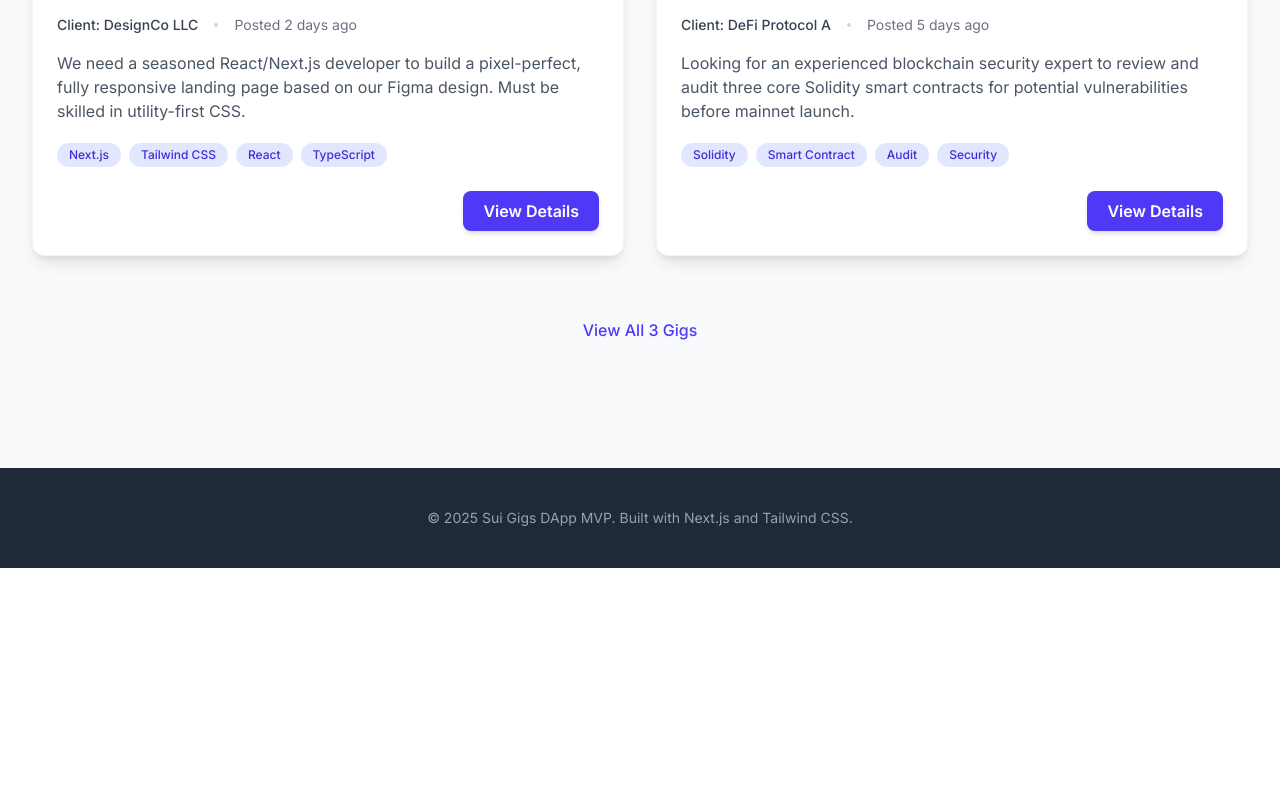
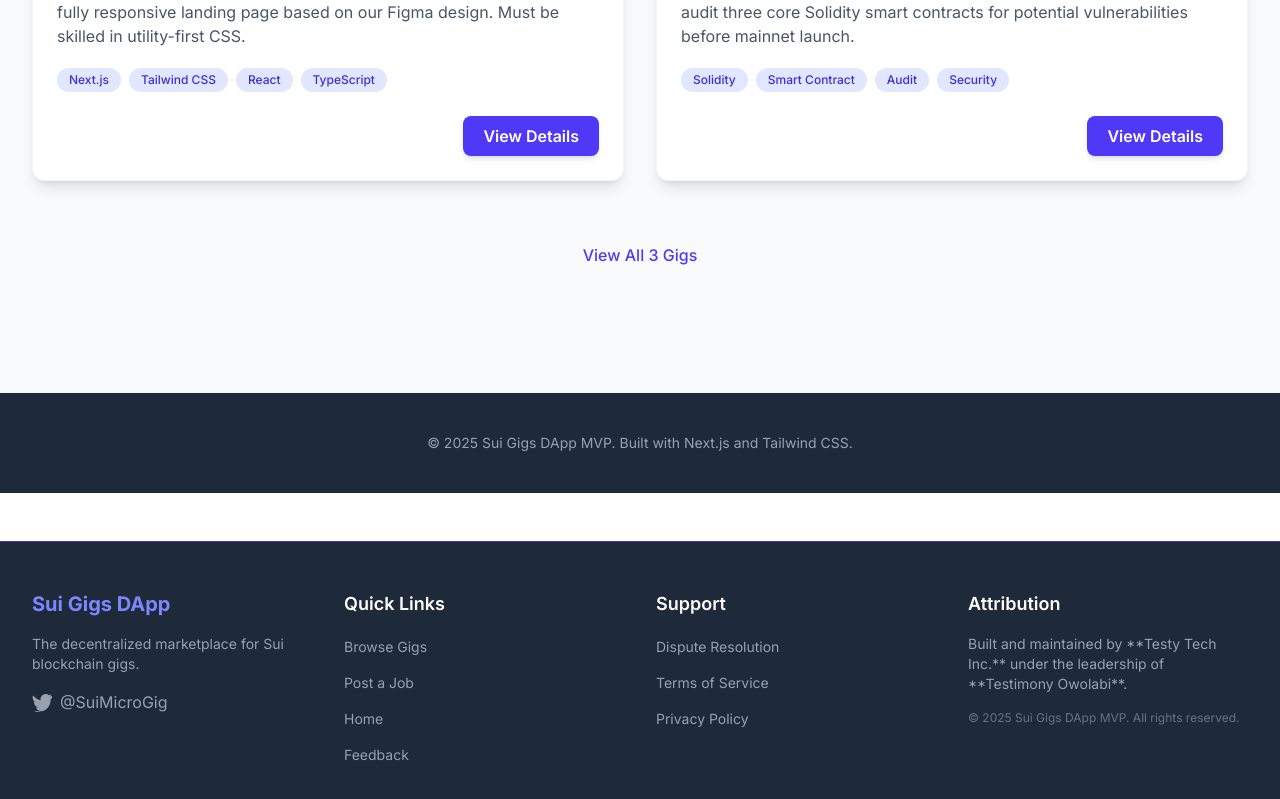
Before and after one commit to buzzdotsui/gig-marketplace-web2, a Next.js app: page /jobs in a window 1280 px wide. Shown: the part 807-1606 px from the top of the page. Before the commit the page ends 1375 px from the top, so only its background shows below. Built offline with nearby package versions, Linux system fonts and the light colour scheme.

Commit message:
fix: Corrected missing html/body tags in layout to resolve runtime error

```diff
--- /dev/null
+++ b/app/components/Footer.tsx
@@ -0,0 +1,92 @@
+// app/components/Footer.tsx
+import Link from 'next/link';
+
+export const Footer = () => {
+    // Footer Link structure for easy mapping
+    const quickLinks = [
+        { name: 'Browse Gigs', href: '/jobs' },
+        { name: 'Post a Job', href: '/post-job' },
+        { name: 'Home', href: '/' },
+        // Placeholder for a detailed 'Feedback' page (MVP link)
+        { name: 'Feedback', href: '#' },
+    ];
+
+    return (
+        <footer className="bg-gray-800 text-white border-t border-indigo-700 mt-12">
+            <div className="max-w-7xl mx-auto py-12 px-4 sm:px-6 lg:px-8">
+                <div className="grid grid-cols-2 md:grid-cols-4 gap-8">
+
+                    {/* Column 1: App Name & Social */}
+                    <div>
+                        <h3 className="text-xl font-bold text-indigo-400 mb-4">Sui Gigs DApp</h3>
+                        <p className="text-gray-400 text-sm mb-4">
+                            The decentralized marketplace for Sui blockchain gigs.
+                        </p>
+
+                        {/* Social Link (X/Twitter) */}
+                        <a
+                            href="https://x.com/SuiMicroGig?s=20"
+                            target="_blank"
+                            rel="noopener noreferrer"
+                            className="text-gray-400 hover:text-indigo-400 transition-colors flex items-center space-x-2"
+                        >
+                            {/* Simple X/Twitter icon placeholder */}
+                            <svg xmlns="http://www.w3.org/2000/svg" width="20" height="20" viewBox="0 0 24 24" fill="currentColor">
+                                <path d="M24 4.557c-.883.392-1.832.656-2.828.775 1.017-.609 1.791-1.574 2.164-2.722-.951.564-2.005.974-3.127 1.195-.897-.957-2.178-1.555-3.594-1.555-3.593 0-6.471 2.946-6.471 6.57 0 .513.056 1.01.17 1.48C6.671 8.528 3.5 6.845 1.465 4.119.988 4.908.72 5.795.72 6.745c0 2.275 1.159 4.265 2.91 5.422-.486-.02-.94-.14-1.341-.377v.081c0 3.181 2.257 5.792 5.242 6.398-.553.151-1.134.232-1.737.232-.42 0-.822-.041-1.222-.119.834 2.585 3.291 4.475 6.183 4.536-2.204 1.764-4.99 2.824-8.03 2.824-.53 0-1.047-.033-1.564-.084C2.9 22.181 5.862 23.36 9.172 23.36c8.532 0 13.155-7.271 13.155-13.88v-.577c.905-.658 1.688-1.523 2.316-2.529z" />
+                            </svg>
+                            <span>@SuiMicroGig</span>
+                        </a>
+                    </div>
+
+                    {/* Column 2: Quick Links */}
+                    <div>
+                        <h3 className="text-lg font-semibold text-white mb-4">Quick Links</h3>
+                        <ul className="space-y-3">
+                            {quickLinks.map((item) => (
+                                <li key={item.name}>
+                                    <Link href={item.href} className="text-gray-400 hover:text-indigo-400 transition-colors text-sm">
+                                        {item.name}
+                                    </Link>
+                                </li>
+                            ))}
+                        </ul>
+                    </div>
+
+                    {/* Column 3: Contact/Legal Placeholder */}
+                    <div>
+                        <h3 className="text-lg font-semibold text-white mb-4">Support</h3>
+                        <ul className="space-y-3">
+                            <li>
+                                <Link href="#" className="text-gray-400 hover:text-indigo-400 transition-colors text-sm">
+                                    Dispute Resolution
+                                </Link>
+                            </li>
+                            <li>
+                                <Link href="#" className="text-gray-400 hover:text-indigo-400 transition-colors text-sm">
+                                    Terms of Service
+                                </Link>
+                            </li>
+                            <li>
+                                <Link href="#" className="text-gray-400 hover:text-indigo-400 transition-colors text-sm">
+                                    Privacy Policy
+                                </Link>
+                            </li>
+                        </ul>
+                    </div>
+
+                    {/* Column 4: Credits and Attribution */}
+                    <div className="md:col-span-1 col-span-2">
+                        <h3 className="text-lg font-semibold text-white mb-4">Attribution</h3>
+                        <p className="text-gray-400 text-sm">
+                            Built and maintained by **Testy Tech Inc.** under the leadership of **Testimony Owolabi**.
+                        </p>
+                        <p className="text-gray-500 text-xs mt-4">
+                            &copy; {new Date().getFullYear()} Sui Gigs DApp MVP. All rights reserved.
+                        </p>
+                    </div>
+
+                </div>
+            </div>
+        </footer>
+    );
+};
--- a/app/jobs/page.tsx
+++ b/app/jobs/page.tsx
@@ -15,7 +15,7 @@ export default function HomePage() {
                 <div className="max-w-7xl mx-auto px-4 sm:px-6 lg:px-8 text-center">
 
                     <h1 className="text-5xl md:text-6xl font-extrabold text-gray-900 leading-tight">
-                        The **Decentralized** Freelance Platform
+                        The Decentralized Freelance Platform
                     </h1>
                     <p className="mt-4 text-xl text-gray-600 max-w-3xl mx-auto">
                         Find or post your next gig on the Sui blockchain. Secure escrow, fast transactions, and community governance.
--- a/app/layout.tsx
+++ b/app/layout.tsx
@@ -1,10 +1,11 @@
-// app/layout.tsx (UPDATED)
+// app/layout.tsx (FINAL CORRECTED WEB2 VERSION)
 import type { Metadata } from 'next';
 import { Inter } from 'next/font/google';
 import './globals.css';
-// 1. Import the Navbar
 import { Navbar } from './components/Navbar';
+import { Footer } from './components/Footer';
 
+// Initialize the Inter font
 const inter = Inter({ subsets: ['latin'] });
 
 export const metadata: Metadata = {
@@ -18,12 +19,18 @@ export default function RootLayout({
   children: React.ReactNode;
 }) {
   return (
+    // 1. HTML tag must be here, at the root of the component return
     <html lang="en">
+      {/* 2. BODY tag must be here, wrapping the entire application UI */}
       <body className={inter.className}>
-        {/* 2. Add the Navbar here */}
-        <Navbar />
-
-        <main>{children}</main>
+        {/* 3. The sticky footer structural wrapper (flex-col min-h-screen) is now INSIDE the body */}
+        <div className="flex flex-col min-h-screen">
+          <Navbar />
+          <main className="flex-grow">
+            {children}
+          </main>
+          <Footer />
+        </div>
       </body>
     </html>
   );
--- a/app/page.tsx
+++ b/app/page.tsx
@@ -1,65 +1,77 @@
-import Image from "next/image";
+// app/page.tsx
+import Link from 'next/link';
+import { JobCard } from '@/app/components/JobCard';
+import { mockJobs } from '@/app/data/jobs';
 
-export default function Home() {
+export default function HomePage() {
+  // Get the first two jobs to feature on the homepage
+  const featuredJobs = mockJobs.slice(0, 2);
+
   return (
-    <div className="flex min-h-screen items-center justify-center bg-zinc-50 font-sans dark:bg-black">
-      <main className="flex min-h-screen w-full max-w-3xl flex-col items-center justify-between py-32 px-16 bg-white dark:bg-black sm:items-start">
-        <Image
-          className="dark:invert"
-          src="/next.svg"
-          alt="Next.js logo"
-          width={100}
-          height={20}
-          priority
-        />
-        <div className="flex flex-col items-center gap-6 text-center sm:items-start sm:text-left">
-          <h1 className="max-w-xs text-3xl font-semibold leading-10 tracking-tight text-black dark:text-zinc-50">
-            To get started, edit the page.tsx file.
+    <div className="min-h-screen bg-gray-50">
+
+      {/* 1. Hero Section: Main Call to Action */}
+      <section className="bg-white pt-20 pb-24 sm:pt-28 sm:pb-32 border-b border-gray-100">
+        <div className="max-w-7xl mx-auto px-4 sm:px-6 lg:px-8 text-center">
+
+          <h1 className="text-5xl md:text-6xl font-extrabold text-gray-900 leading-tight">
+            The Decentralized Freelance Platform
           </h1>
-          <p className="max-w-md text-lg leading-8 text-zinc-600 dark:text-zinc-400">
-            Looking for a starting point or more instructions? Head over to{" "}
-            <a
-              href="https://vercel.com/templates?framework=next.js&utm_source=create-next-app&utm_medium=appdir-template-tw&utm_campaign=create-next-app"
-              className="font-medium text-zinc-950 dark:text-zinc-50"
-            >
-              Templates
-            </a>{" "}
-            or the{" "}
-            <a
-              href="https://nextjs.org/learn?utm_source=create-next-app&utm_medium=appdir-template-tw&utm_campaign=create-next-app"
-              className="font-medium text-zinc-950 dark:text-zinc-50"
-            >
-              Learning
-            </a>{" "}
-            center.
+          <p className="mt-4 text-xl text-gray-600 max-w-3xl mx-auto">
+            Find or post your next gig on the Sui blockchain. Secure escrow, fast transactions, and community governance.
+          </p>
+
+          {/* Action Buttons */}
+          <div className="mt-10 flex flex-col sm:flex-row justify-center space-y-4 sm:space-y-0 sm:space-x-4">
+            <Link href="/jobs" passHref>
+              <button className="w-full sm:w-auto px-8 py-3 border border-transparent text-base font-medium rounded-lg text-white bg-indigo-600 hover:bg-indigo-700 shadow-lg transition duration-150 transform hover:scale-[1.02]">
+                Find a Gig →
+              </button>
+            </Link>
+            <Link href="/post-job" passHref>
+              <button className="w-full sm:w-auto px-8 py-3 border border-indigo-200 text-base font-medium rounded-lg text-indigo-700 bg-indigo-50 hover:bg-indigo-100 transition duration-150">
+                Post a Job
+              </button>
+            </Link>
+          </div>
+        </div>
+      </section>
+
+      {/* --- */}
+
+      {/* 2. Featured Jobs Section */}
+      <section className="py-16">
+        <div className="max-w-7xl mx-auto px-4 sm:px-6 lg:px-8">
+          <h2 className="text-3xl font-bold text-gray-900 mb-8 text-center">
+            Featured Gigs
+          </h2>
+
+          <div className="grid grid-cols-1 md:grid-cols-2 gap-8">
+            {featuredJobs.map((job) => (
+              <JobCard key={job.id} job={job} />
+            ))}
+          </div>
+
+          <div className="text-center mt-12">
+            <Link href="/jobs" passHref>
+              <button className="px-8 py-3 border border-transparent text-base font-medium rounded-lg text-indigo-600 border-2 border-indigo-600 hover:bg-indigo-50 transition duration-150">
+                View All {mockJobs.length} Gigs
+              </button>
+            </Link>
+          </div>
+        </div>
+      </section>
+
+      {/* --- */}
+
+      {/* 3. Footer Placeholder */}
+      <footer className="bg-gray-800 text-white py-10 mt-12">
+        <div className="max-w-7xl mx-auto text-center px-4 sm:px-6 lg:px-8">
+          <p className="text-sm text-gray-400">
+            &copy; {new Date().getFullYear()} Sui Gigs DApp MVP. Built with Next.js and Tailwind CSS.
           </p>
         </div>
-        <div className="flex flex-col gap-4 text-base font-medium sm:flex-row">
-          <a
-            className="flex h-12 w-full items-center justify-center gap-2 rounded-full bg-foreground px-5 text-background transition-colors hover:bg-[#383838] dark:hover:bg-[#ccc] md:w-[158px]"
-            href="https://vercel.com/new?utm_source=create-next-app&utm_medium=appdir-template-tw&utm_campaign=create-next-app"
-            target="_blank"
-            rel="noopener noreferrer"
-          >
-            <Image
-              className="dark:invert"
-              src="/vercel.svg"
-              alt="Vercel logomark"
-              width={16}
-              height={16}
-            />
-            Deploy Now
-          </a>
-          <a
-            className="flex h-12 w-full items-center justify-center rounded-full border border-solid border-black/[.08] px-5 transition-colors hover:border-transparent hover:bg-black/[.04] dark:border-white/[.145] dark:hover:bg-[#1a1a1a] md:w-[158px]"
-            href="https://nextjs.org/docs?utm_source=create-next-app&utm_medium=appdir-template-tw&utm_campaign=create-next-app"
-            target="_blank"
-            rel="noopener noreferrer"
-          >
-            Documentation
-          </a>
-        </div>
-      </main>
+      </footer>
     </div>
   );
 }
```
